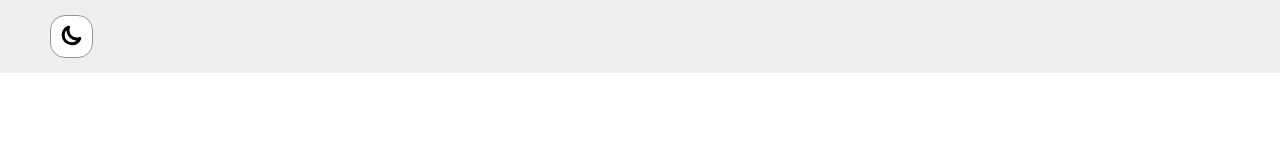
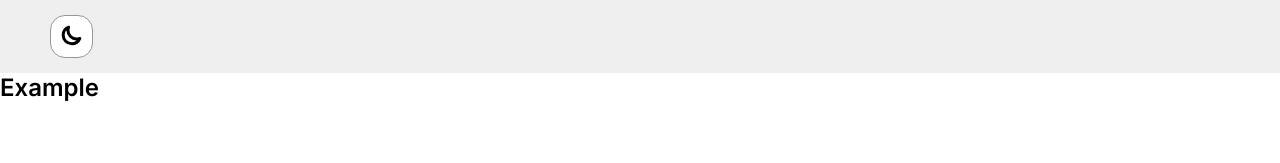
Before and after one commit to josiren/react-vite-fsd-theming-template, a React (Vite) app: page / in a window 1280 px wide. Shown: the top 163 px of the page. Built offline with nearby package versions, Linux system fonts and the light colour scheme.

Commit message:
added: Typography component

```diff
--- a/src/app/ui/MainLayout/index.tsx
+++ b/src/app/ui/MainLayout/index.tsx
@@ -1,5 +1,6 @@
 import { Outlet } from 'react-router-dom';
 import { StyledMainLayout } from './styled';
+import { Typography } from '@/shared';
 import { NavBar } from '@/widgets';
 
 export const MainLayout = () => {
@@ -7,6 +8,7 @@ export const MainLayout = () => {
     <>
       <StyledMainLayout>
         <NavBar />
+        <Typography variant="h1">Example</Typography>
         <Outlet />
       </StyledMainLayout>
     </>
--- /dev/null
+++ b/src/shared/index.ts
@@ -0,0 +1 @@
+export * from './ui';
--- /dev/null
+++ b/src/shared/ui/Typography/index.tsx
@@ -0,0 +1,36 @@
+import { typographyList } from './model/data';
+import { StyledTypography } from './styled';
+
+export interface TypographyProps {
+  variant: keyof typeof typographyList.typography;
+  children: React.ReactNode;
+}
+
+export const tagMapping: Record<string, keyof JSX.IntrinsicElements> = {
+  h1: 'h1',
+  h2: 'h2',
+  h3: 'h3',
+  h4: 'h4',
+  h5: 'h5',
+  h6: 'h6',
+  body1: 'p',
+  body2: 'p',
+  body3: 'p',
+  body4: 'p',
+  body5: 'p',
+  body6: 'p',
+  body7: 'p',
+};
+
+export const Typography = ({ variant, children }: TypographyProps) => {
+  const Tag = tagMapping[variant as keyof typeof tagMapping];
+
+  return (
+    <StyledTypography
+      as={Tag}
+      variant={variant}
+    >
+      {children}
+    </StyledTypography>
+  );
+};
--- /dev/null
+++ b/src/shared/ui/Typography/model/data.ts
@@ -0,0 +1,17 @@
+export const typographyList = {
+  typography: {
+    h1: 'h1',
+    h2: 'h2',
+    h3: 'h3',
+    h4: 'h4',
+    h5: 'h5',
+    h6: 'h6',
+    body1: 'p',
+    body2: 'p',
+    body3: 'p',
+    body4: 'p',
+    body5: 'p',
+    body6: 'p',
+    body7: 'p',
+  },
+};
--- /dev/null
+++ b/src/shared/ui/Typography/styled.ts
@@ -0,0 +1,68 @@
+import styled from '@emotion/styled';
+import { TypographyProps } from './model/types';
+
+export const StyledTypography = styled('div')<TypographyProps>`
+  color: ${({ theme }) => theme.primary.contrastText};
+
+  ${({ variant, theme }) => {
+    switch (variant) {
+      case 'h1':
+        return `
+          font-size: ${theme.typography.h1.fontSize};
+          font-weight: ${theme.typography.h1.fontWeight};
+        `;
+      case 'h2':
+        return `
+          font-size: ${theme.typography.h2.fontSize};
+          font-weight: ${theme.typography.h2.fontWeight};
+        `;
+      case 'h3':
+        return `
+          font-size: ${theme.typography.h3.fontSize};
+          font-weight: ${theme.typography.h3.fontWeight};
+        `;
+      case 'h4':
+        return `
+          font-size: ${theme.typography.h4.fontSize};
+          font-weight: ${theme.typography.h4.fontWeight};
+        `;
+      case 'body1':
+        return `
+          font-size: ${theme.typography.body1.fontSize};
+          font-weight: ${theme.typography.body1.fontWeight};
+        `;
+      case 'body2':
+        return `
+          font-size: ${theme.typography.body2.fontSize};
+          font-weight: ${theme.typography.body2.fontSize}
+      `;
+      case 'body3':
+        return `
+          font-size: ${theme.typography.body3.fontSize};
+          font-weight: ${theme.typography.body3.fontSize};
+        `;
+      case 'body4':
+        return `
+          font-size: ${theme.typography.body4.fontSize};
+          font-weight: ${theme.typography.body4.fontWeight};
+        `;
+      case 'body5':
+        return `
+          font-size: ${theme.typography.body5.fontSize};
+          font-weight: ${theme.typography.body5.fontWeight};
+        `;
+      case 'body6':
+        return `
+          font-size: ${theme.typography.body6.fontSize};
+          font-weight: ${theme.typography.body6.fontWeight};
+        `;
+      case 'body7':
+        return `
+          font-size: ${theme.typography.body7.fontSize};
+          font-weight: ${theme.typography.body7.fontWeight};
+        `;
+      default:
+        return '';
+    }
+  }};
+`;
--- /dev/null
+++ b/src/shared/ui/index.ts
@@ -0,0 +1 @@
+export * from './Typography';
```
Also changed, not shown: 1 other file (tests, documents, lock files or other folders).
